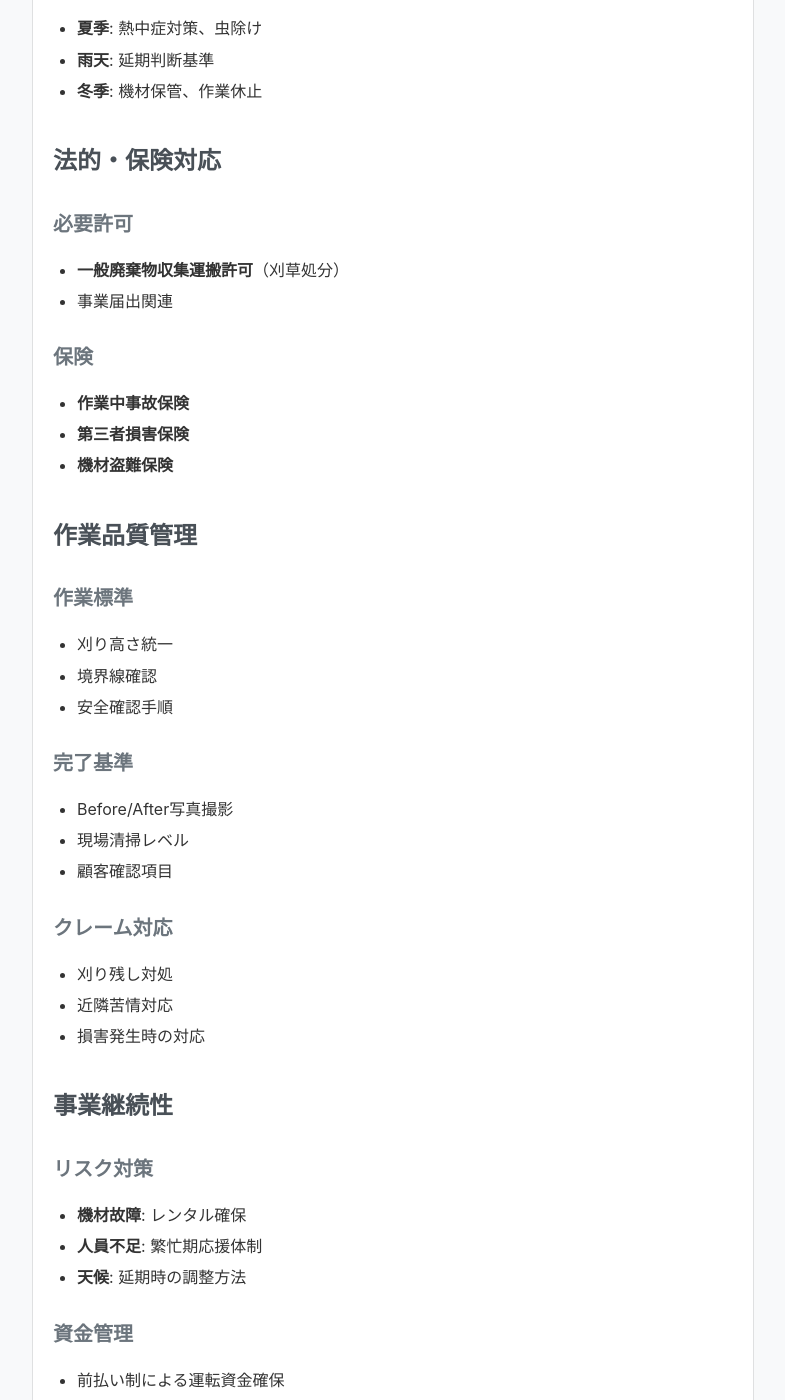
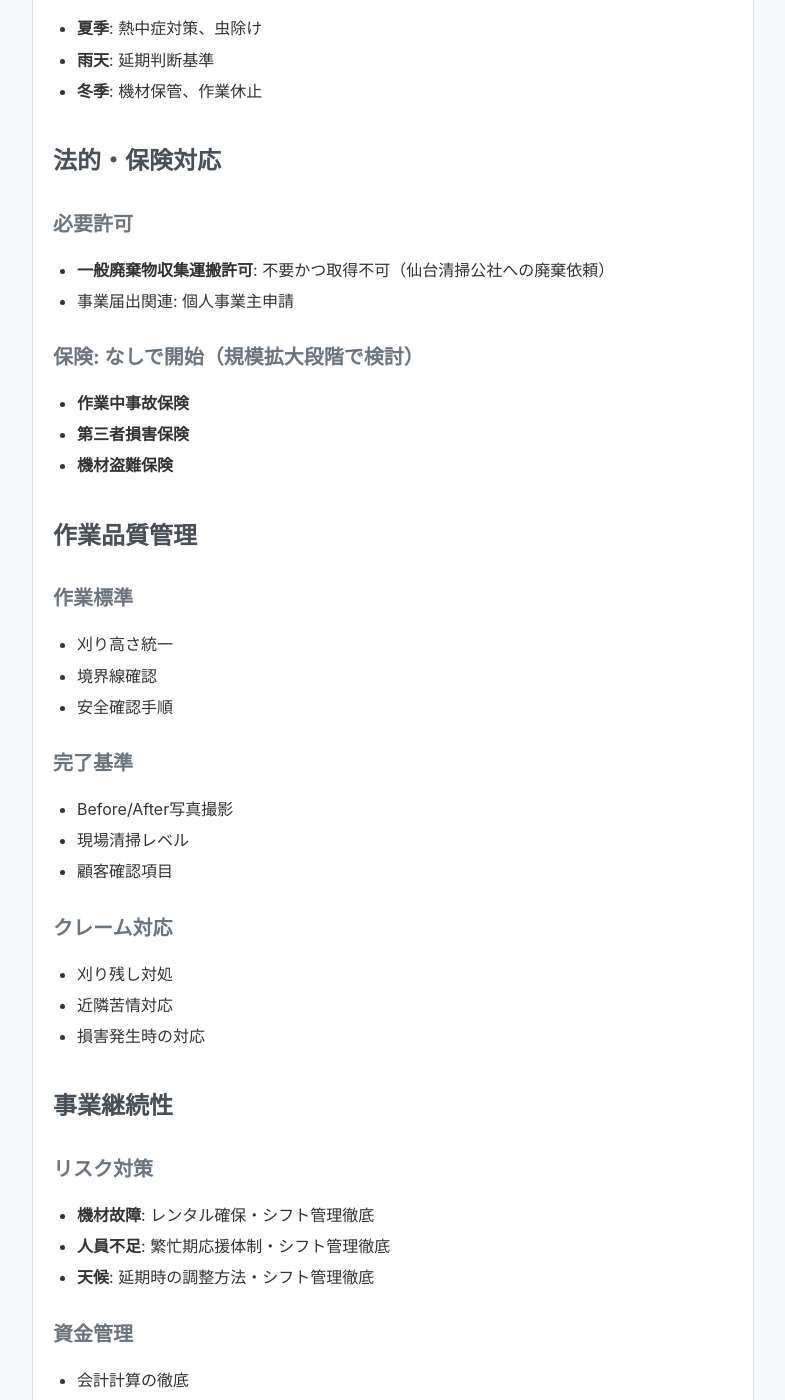
Before and after one commit to Rioto3/docs, a Jekyll site: the page built from quic-wcut/grass-cutting-considerations.md, in a window 1280 px wide and 1400 px high, scrolled down 1436 px. Shown: the whole window, without its empty margins (247-1032 px from the left). Built offline with Jekyll 4.4.1, drawn with Linux system fonts in a browser that asks for light colours; our own code applies the rules of GitHub Pages for plain Markdown files; some of the changed text lies outside the part shown.

Commit message:
Update grass-cutting-considerations.md

```diff
--- a/quic-wcut/grass-cutting-considerations.md
+++ b/quic-wcut/grass-cutting-considerations.md
@@ -3,7 +3,7 @@
 ## 機材・装備
 
 ### 基本機材
-- **刈払機**: エンジン式（パワー重視）vs 電動式（騒音対策）
+- **刈払機＆ブロワー＆刈り払い**: エンジン式（パワー・コスパ重視）
 - **刃**: チップソー（雑草用）、ナイロンコード（精密作業用）
 - **運搬**: 軽トラック（機材・刈草運搬必須）
 
@@ -45,10 +45,10 @@
 ## 法的・保険対応
 
 ### 必要許可
-- **一般廃棄物収集運搬許可**（刈草処分）
-- 事業届出関連
+- **一般廃棄物収集運搬許可**: 不要かつ取得不可（仙台清掃公社への廃棄依頼）
+- 事業届出関連: 個人事業主申請
 
-### 保険
+### 保険: なしで開始（規模拡大段階で検討）
 - **作業中事故保険**
 - **第三者損害保険**
 - **機材盗難保険**
@@ -73,13 +73,14 @@
 ## 事業継続性
 
 ### リスク対策
-- **機材故障**: レンタル確保
-- **人員不足**: 繁忙期応援体制
-- **天候**: 延期時の調整方法
+- **機材故障**: レンタル確保・シフト管理徹底
+- **人員不足**: 繁忙期応援体制・シフト管理徹底
+- **天候**: 延期時の調整方法・シフト管理徹底
 
 ### 資金管理
-- 前払い制による運転資金確保
-- 処分費・燃料費の変動対応
+- 会計計算の徹底
+- 小規模からの着実なステップアップによりリスク軽減
+- シフト管理と会計管理の徹底を行うことで着実な運営
 
 ## 料金設定への影響
 
```
